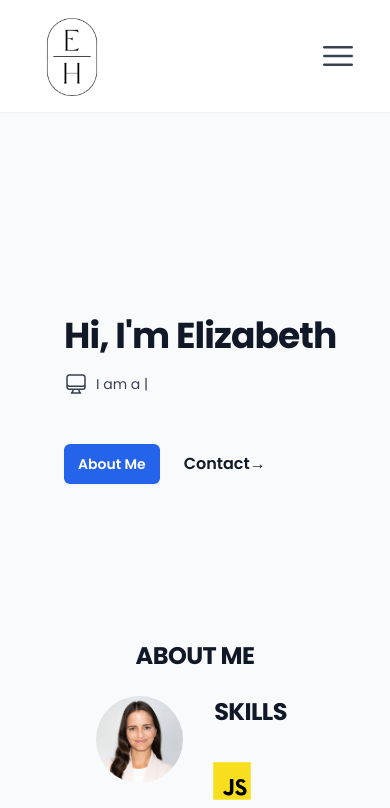
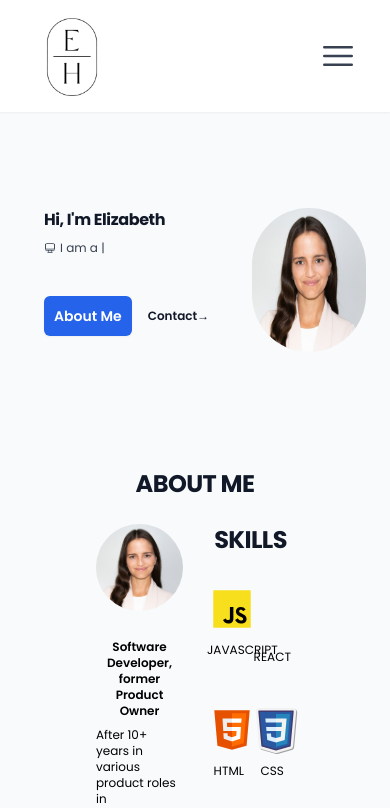
Before and after one commit to ehammes/hammes-portfolio, a React (Create React App) app: page / in a window 390 px wide. Shown: the top 808 px of the page. Built offline with nearby package versions, Linux system fonts and the light colour scheme; some icons are missing.

Commit message:
Updated styles for responsiveness and swapped image

```diff
--- a/src/components/Hero.jsx
+++ b/src/components/Hero.jsx
@@ -12,26 +12,25 @@ const Hero = () => {
     2000,
   ];
 
-  const imageUrl = './img/woman_computer.svg';
+  // const imageUrl = './img/woman_computer.svg';
+  const imageUrl = './img/myProfile.jpeg';
 
   return (
-
     // LANDING SECTION
-    <div className='flex px-5 py-36'>
-
+    <div className='flex pt-12 pb-28'>
       {/* NAME | ABOUT | CTA */}
-      <div className='pl-5 my-auto md:px-20'>
-        <h1 className='text-4xl font-bold tracking-tight text-gray-900 md:text-6xl'>
+      <div className='w-2/3 p-5 pt-0 md:pl-12 md:py-16 md:pr-5 lg:pl-48 lg:py-16 lg:pr-5'>
+        <h1 className='text-base font-bold tracking-tight text-gray-900 md:text-4xl lg:text-6xl'>
           Hi, I'm Elizabeth
         </h1>
-        <div className='flex items-center pt-2 space-x-2 text-sm leading-10 text-gray-700 md:text-2xl w-72 md:w-full'>
+        <div className='flex items-center pt-2 space-x-1 text-xs text-gray-700 md:text-2xl'>
           <svg
             xmlns='http://www.w3.org/2000/svg'
             fill='none'
             viewBox='0 0 24 24'
             strokeWidth='1.5'
             stroke='currentColor'
-            className='w-6 h-6'
+            className='w-3 h-3 md:w-6 md:h-6'
           >
             <path
               strokeLinecap='round'
@@ -52,28 +51,28 @@ const Hero = () => {
         </div>
 
         {/* HERO NAV BUTTONS */}
-        <div className='flex items-center justify-start mt-10 gap-x-6'>
+        <div className='flex items-center justify-start mt-10 gap-x-4'>
           <a
             href='#about'
-            className='rounded-md bg-blue-600 px-3.5 py-2.5 text-sm font-semibold text-white shadow-sm hover:bg-blue-500 focus-visible:outline focus-visible:outline-2 focus-visible:outline-offset-2 focus-visible:outline-blue-600 md:text-md'
+            className='rounded-md bg-blue-600 lg:px-3.5 lg:py-2.5 p-2.5 text-sm md:px-2.5 md:py-2.5 lg:text-base md:text-base text-white font-semibold shadow-sm hover:bg-blue-500 focus-visible:outline focus-visible:outline-2 focus-visible:outline-offset-2 focus-visible:outline-blue-600'
           >
             About Me
           </a>
           <a
             href='#contact'
-            className='font-semibold leading-6 text-gray-900 text-md hover:underline'
+            className='text-xs font-semibold leading-6 text-gray-900 md:text-base hover:underline'
           >
             Contact→
           </a>
         </div>
       </div>
 
-      {/* HERO IMAGE */}
-      <div className='px-5 mx-auto'>
+      {/* PROFILE IMAGE */}
+      <div className='flex justify-start w-1/3'>
         <img
           src={imageUrl}
           alt='profile'
-          className='w-auto h-48 md:h-96 md:w-auto'
+          className='rounded-full h-36 sm:h-48 md:h-60 lg:h-80'
         />
       </div>
     </div>
```
